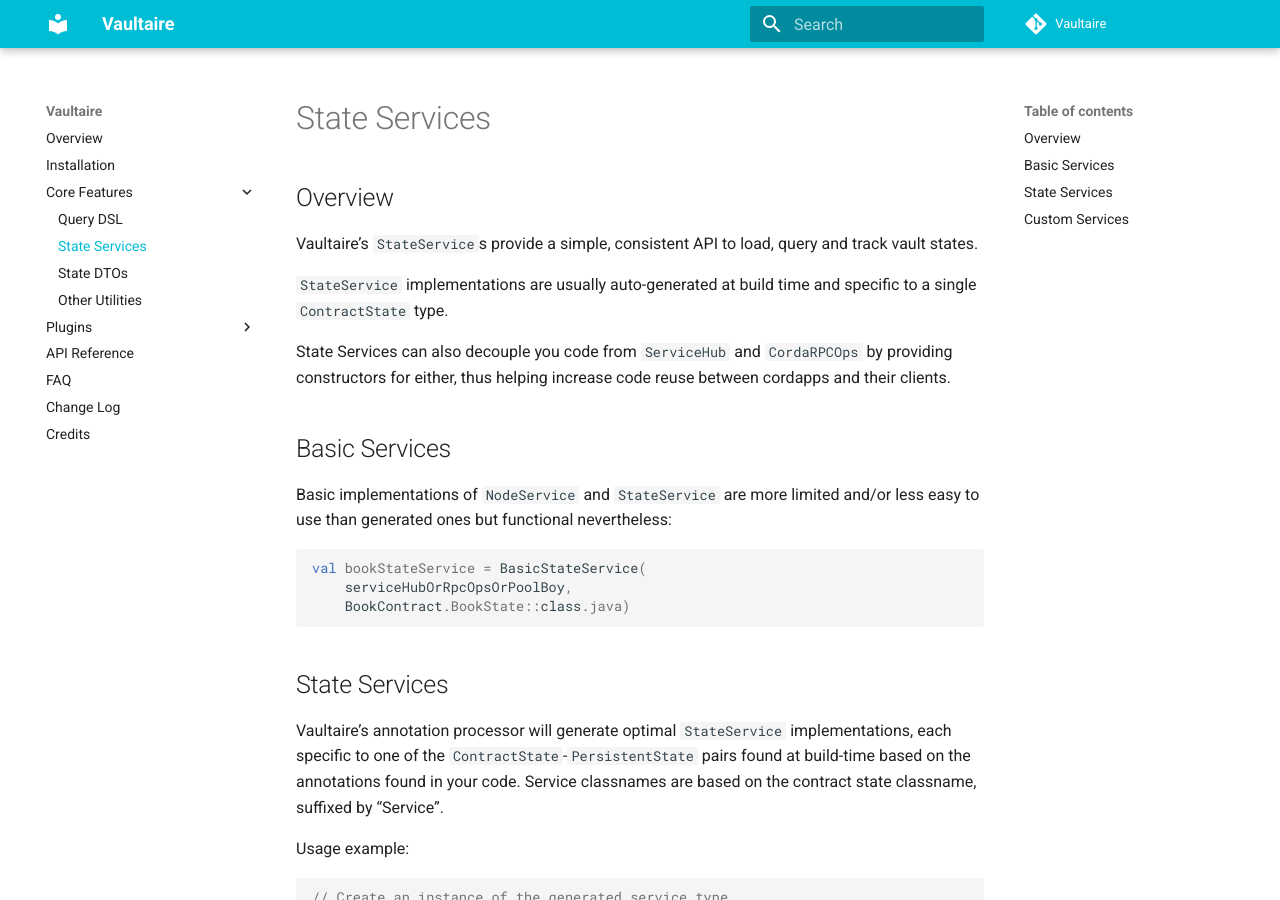
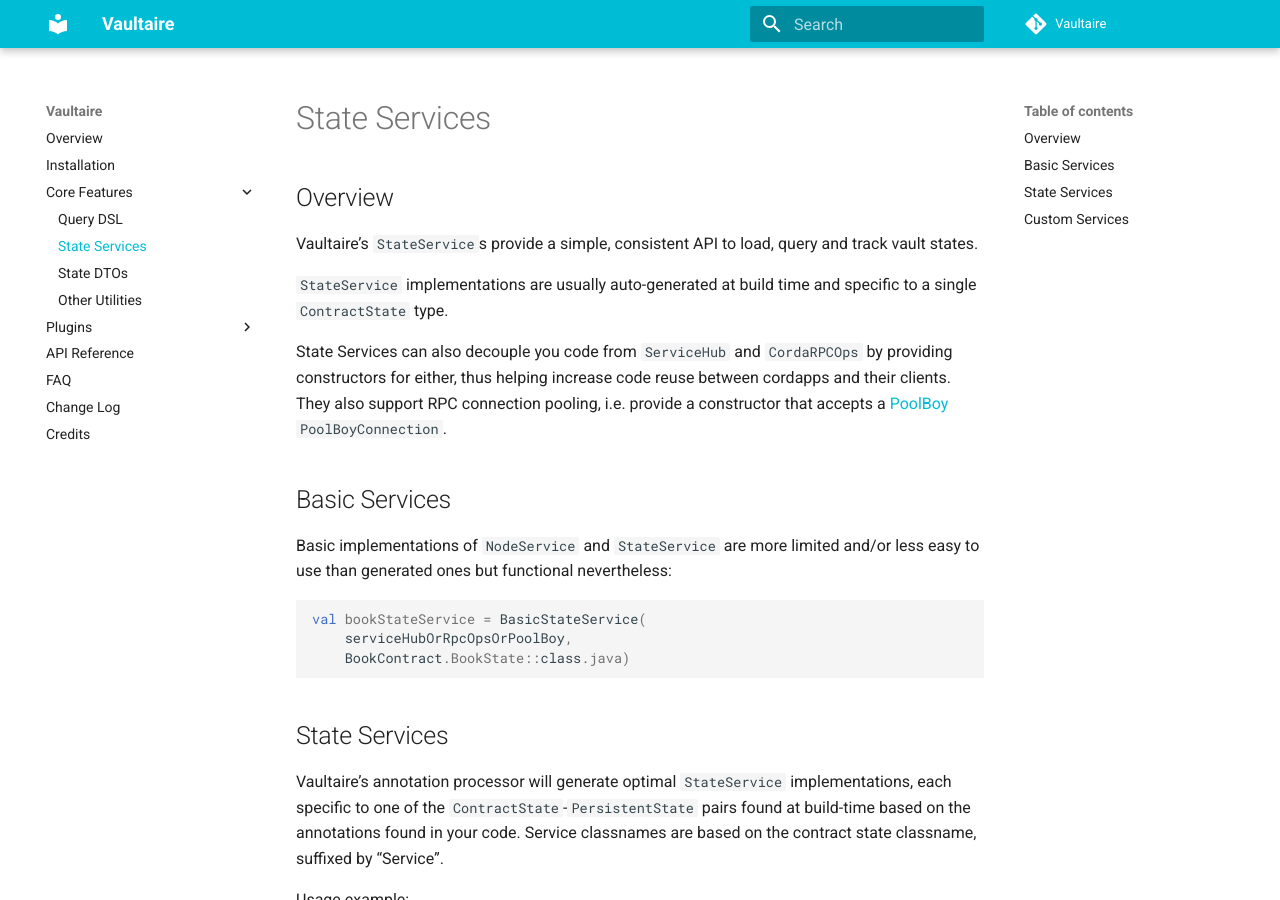
Before and after one commit to manosbatsis/vaultaire, an MkDocs documentation site: the page built from docs/core/state-services.md, in a window 1280 px wide and 900 px high. Built offline with MkDocs 1.6.1 and Material for MkDocs 9.7.7, drawn with Linux system fonts in a browser that asks for light colours; comment, search, counter and statistics services are not loaded.

Commit message:
minor edit

```diff
--- a/docs/core/state-services.md
+++ b/docs/core/state-services.md
@@ -10,7 +10,9 @@ and specific to a single `ContractState` type.
 
 State Services can also decouple you code from `ServiceHub` and `CordaRPCOps`
 by providing constructors for either, thus helping increase code reuse
-between cordapps and their clients.
+between cordapps and their clients. They also support RPC connection pooling,
+i.e. provide a constructor that accepts a [PoolBoy](https://github.com/manosbatsis/corda-rpc-poolboy)
+`PoolBoyConnection`.
 
 ## Basic Services
 
```
